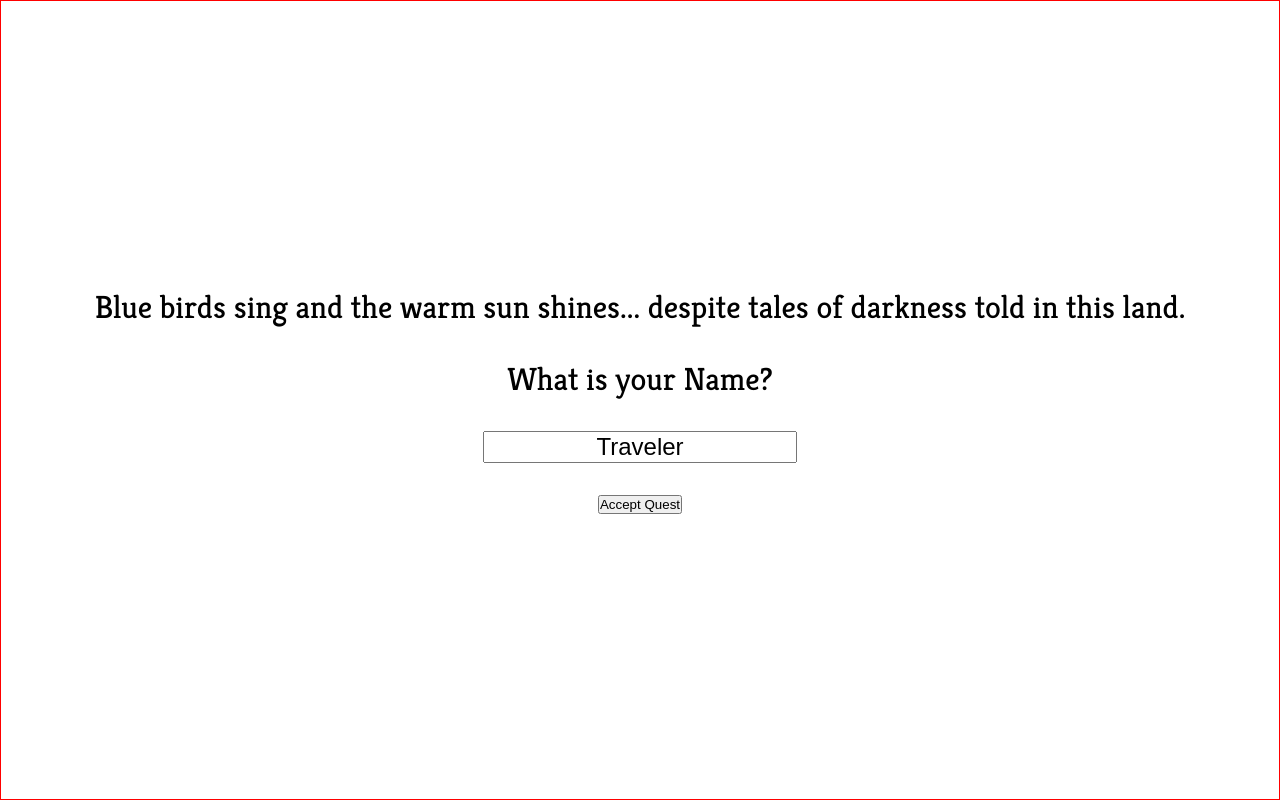
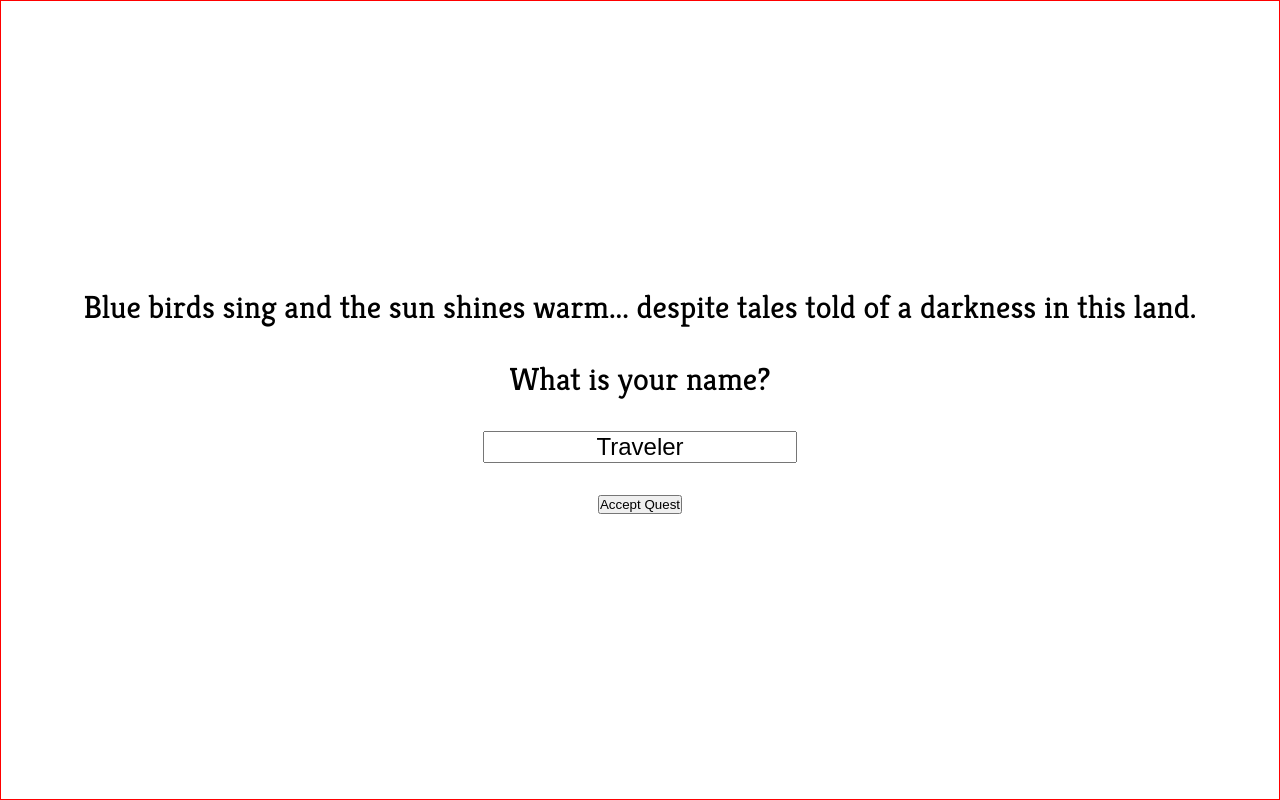
Before and after one commit to ragmats/numberquest, a React (Vite) app: page / in a window 1280 px wide. Both pictures are taken after a click on the button "Begin". Built offline with nearby package versions, Linux system fonts and the light colour scheme.

Commit message:
Made input text on name screen select when clicked.

```diff
--- a/src/App.jsx
+++ b/src/App.jsx
@@ -11,7 +11,6 @@ import HealthBar from "./components/HealthBar";
 import Hearts from "./components/Hearts";
 import Guesses from "./components/Guesses";
 
-// TODO add intro text on name screen. Play old game and make sure certain text matches.
 // TODO add a character limit to name
 // TODO Make page roughly responsive so it is acceptable in mobile mode
 // TODO In final battle, limit the number of guesses... after a certain number... the beast enrages and only delivers crits?!
@@ -314,7 +313,7 @@ function App() {
       level: 4,
       subLevel: 3,
       text1: "The form moves suddenly. It jerks and moans.",
-      text2: "You think you can make out your name, almost a whimper.",
+      text2: "You think you hear your name, almost in a whimper.",
       text3: "It is becoming something much larger...",
       action: "Turn back and run",
       image: "path to image",
@@ -324,7 +323,7 @@ function App() {
       level: 4,
       subLevel: 4,
       text1:
-        "In a shimmer of light, you can see it has sharp, twisted numbers growing out of its body.",
+        "In a brief shimmer of light, you can see it has sharp, twisted numbers growing out of its body.",
       text2: "It locks its black eyes on you and roars!",
       action: "Try desperately to escape",
       image: "path to image",
--- a/src/components/EnterName.jsx
+++ b/src/components/EnterName.jsx
@@ -1,8 +1,19 @@
+import { useRef } from "react";
+
 export default function EnterName({ setPlayer, advancePlayerLevel, name }) {
   function handleChange(name) {
     setPlayer((currentPlayer) => {
       return { ...currentPlayer, name: name };
     });
+  }
+
+  const inputRef = useRef(null);
+
+  function handleClick() {
+    if (inputRef.current) {
+      // Select the text inside the input element
+      inputRef.current.select();
+    }
   }
 
   function handleSubmit(e) {
@@ -13,13 +24,15 @@ export default function EnterName({ setPlayer, advancePlayerLevel, name }) {
   return (
     <div className="intro-container">
       <p>
-        Blue birds sing and the warm sun shines... despite tales of darkness
-        told in this land.
+        Blue birds sing and the sun shines warm... despite tales told of a
+        darkness in this land.
       </p>
-      <p>What is your Name?</p>
+      <p>What is your name?</p>
       <form className="name-form" onSubmit={(e) => handleSubmit(e)}>
         <input
           className="input-name"
+          ref={inputRef}
+          onClick={handleClick}
           onChange={(e) => handleChange(e.target.value)}
           value={name}
         />
```
